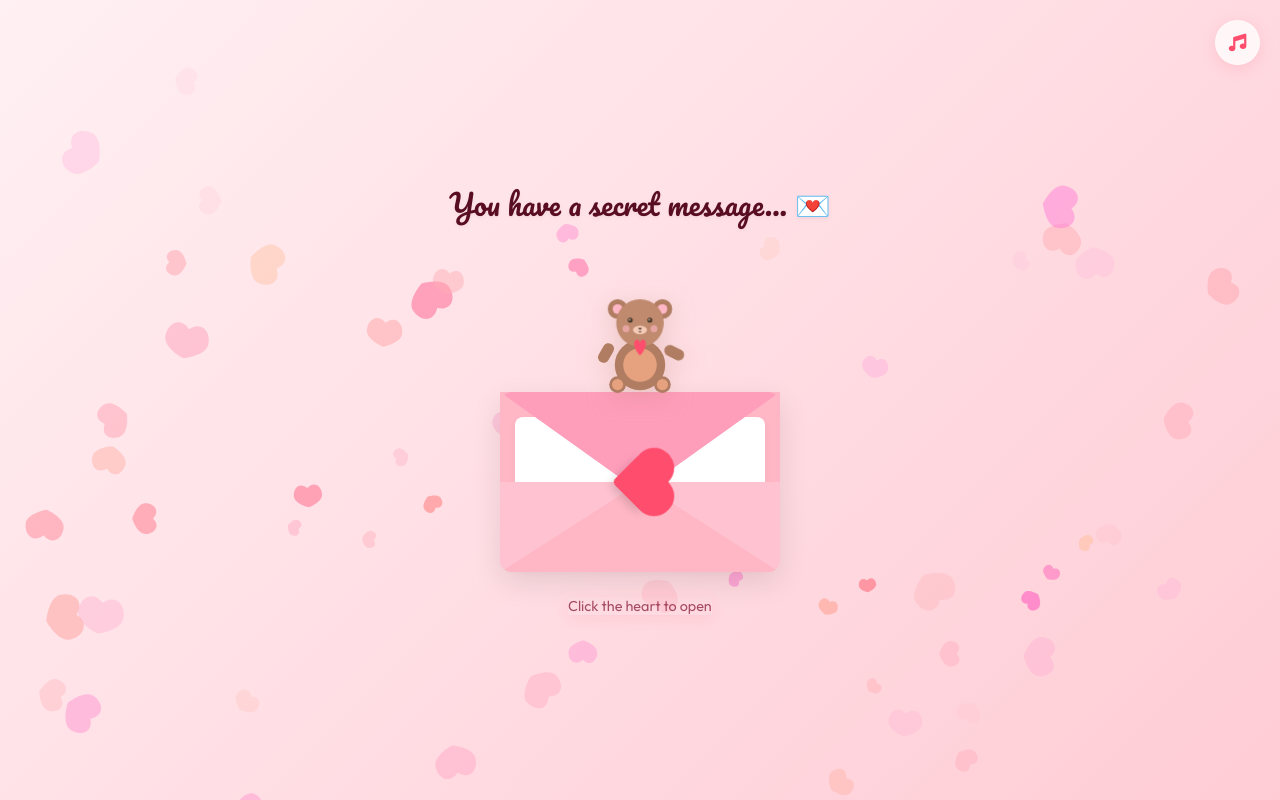
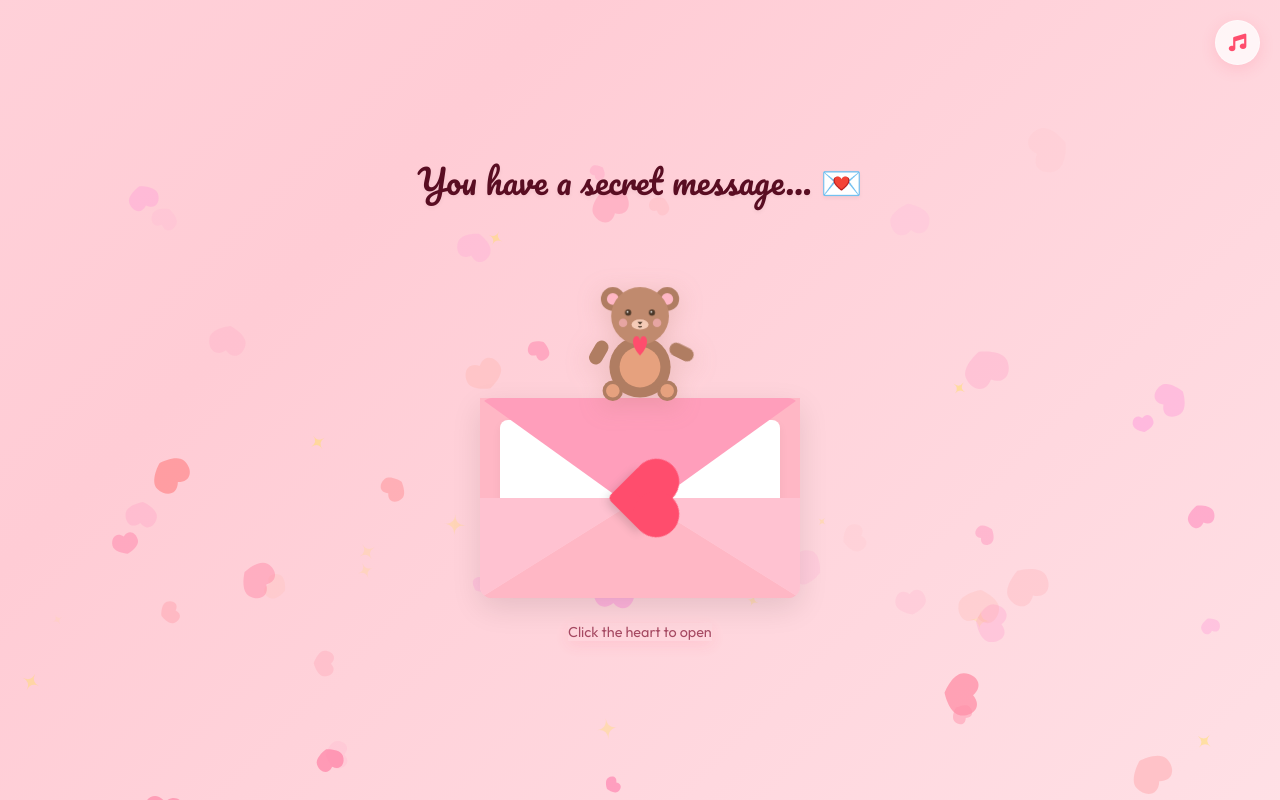
Before and after one commit to dgulati352-cpu/Purpose, a plain HTML site: page index.html in a window 1280 px wide. Drawn offline with nearby package versions, Linux system fonts and the light colour scheme.

Commit message:
feat: add animated teddy, sounds, dynamic reaction gifs, and runaway button

```diff
--- a/script.js
+++ b/script.js
@@ -315,11 +315,19 @@ document.addEventListener('DOMContentLoaded', () => {
         reset() {
             this.x = Math.random() * canvas.width;
             this.y = canvas.height + 20;
-            this.size = Math.random() * 15 + 8;
+            // 70% hearts, 30% sparkles
+            this.type = Math.random() > 0.3 ? 'heart' : 'sparkle';
+            this.size = this.type === 'heart' ? (Math.random() * 15 + 8) : (Math.random() * 8 + 4);
             this.speedY = Math.random() * 1.2 + 0.5;
             this.speedX = Math.random() * 0.8 - 0.4;
             this.opacity = Math.random() * 0.5 + 0.3;
+
+            if (this.type === 'heart') {
                 this.color = `rgba(255, ${Math.floor(Math.random() * 80) + 100}, ${Math.floor(Math.random() * 100) + 120}, ${this.opacity})`;
+            } else {
+                // Sparkles color: pastel gold / pale yellow
+                this.color = `rgba(255, 223, 100, ${this.opacity})`;
+            }
             this.rotSpeed = Math.random() * 0.02 - 0.01;
             this.rotation = Math.random() * Math.PI;
         }
@@ -346,8 +354,8 @@ document.addEventListener('DOMContentLoaded', () => {
             ctx.globalAlpha = Math.max(0, this.opacity);
             ctx.fillStyle = this.color;
 
-            // Draw heart SVG shape on canvas
             ctx.beginPath();
+            if (this.type === 'heart') {
                 const d = this.size;
                 ctx.moveTo(0, -d / 4);
                 ctx.bezierCurveTo(-d / 2, -d * 0.75, -d, -d / 3, -d, d / 4);
@@ -355,6 +363,16 @@ document.addEventListener('DOMContentLoaded', () => {
                 ctx.bezierCurveTo(d / 3, d, d, d * 0.7, d, d / 4);
                 ctx.bezierCurveTo(d, -d / 3, d / 2, -d * 0.75, 0, -d / 4);
                 ctx.fill();
+            } else {
+                // Draw 4-point sparkle star shape
+                const s = this.size;
+                ctx.moveTo(0, -s);
+                ctx.quadraticCurveTo(0, 0, s, 0);
+                ctx.quadraticCurveTo(0, 0, 0, s);
+                ctx.quadraticCurveTo(0, 0, -s, 0);
+                ctx.quadraticCurveTo(0, 0, 0, -s);
+                ctx.fill();
+            }
             ctx.restore();
         }
     }
--- a/style.css
+++ b/style.css
@@ -35,7 +35,15 @@ body {
     align-items: center;
     overflow-x: hidden;
     position: relative;
-    background: linear-gradient(135deg, var(--bg-gradient-start) 0%, var(--bg-gradient-end) 100%);
+    background: linear-gradient(-45deg, #fff0f3, #ffccd5, #ffe3e8, #ffd6e0);
+    background-size: 400% 400%;
+    animation: gradientShift 12s ease infinite;
+}
+
+@keyframes gradientShift {
+    0% { background-position: 0% 50%; }
+    50% { background-position: 100% 50%; }
+    100% { background-position: 0% 50%; }
 }
 
 /* Canvas Background */
@@ -52,7 +60,7 @@ body {
 /* Main Container */
 .container {
     width: 100%;
-    max-width: 480px;
+    max-width: 520px;
     padding: 20px;
     z-index: 10;
     display: flex;
@@ -77,11 +85,11 @@ body {
     background: var(--white-glass);
     backdrop-filter: blur(12px);
     -webkit-backdrop-filter: blur(12px);
-    border: 1px solid var(--border-glass);
+    border: 1.5px solid rgba(255, 255, 255, 0.85);
     border-radius: 24px;
-    padding: 30px 24px;
+    padding: 40px 32px;
     text-align: center;
-    box-shadow: var(--shadow-love);
+    box-shadow: 0 15px 35px rgba(255, 77, 109, 0.15), 0 0 25px rgba(255, 255, 255, 0.5), inset 0 2px 4px rgba(255, 255, 255, 0.8);
     transition: transform 0.3s ease, box-shadow 0.3s ease;
     width: 100%;
     position: relative;
@@ -157,7 +165,7 @@ body {
 
 .instruction-text {
     font-family: var(--font-romantic);
-    font-size: 1.8rem;
+    font-size: 2.1rem;
     color: var(--text-color);
     margin-bottom: 30px;
     text-align: center;
@@ -166,9 +174,9 @@ body {
 }
 
 .teddy-container {
-    width: 140px;
-    height: 140px;
-    margin-bottom: -15px;
+    width: 170px;
+    height: 170px;
+    margin-bottom: -20px;
     z-index: 12;
     filter: drop-shadow(0 6px 12px rgba(176, 125, 98, 0.25));
 }
@@ -210,8 +218,8 @@ body {
 
 .envelope {
     position: relative;
-    width: 280px;
-    height: 180px;
+    width: 320px;
+    height: 200px;
     background: #ffb7c5;
     border-radius: 0 0 12px 12px;
     box-shadow: 0 10px 30px rgba(0,0,0,0.1);
@@ -229,9 +237,9 @@ body {
     top: 0;
     width: 0;
     height: 0;
-    border-left: 140px solid transparent;
-    border-right: 140px solid transparent;
-    border-top: 100px solid #ff9ebb;
+    border-left: 160px solid transparent;
+    border-right: 160px solid transparent;
+    border-top: 115px solid #ff9ebb;
     transform-origin: top;
     z-index: 30;
     transition: transform 0.4s ease 0.2s, z-index 0.2s ease 0.2s;
@@ -248,9 +256,9 @@ body {
     bottom: 0;
     width: 0;
     height: 0;
-    border-left: 140px solid #ffd1dc;
-    border-right: 140px solid #ffd1dc;
-    border-bottom: 90px solid #ffb7c5;
+    border-left: 160px solid #ffd1dc;
+    border-right: 160px solid #ffd1dc;
+    border-bottom: 100px solid #ffb7c5;
     border-radius: 0 0 12px 12px;
     z-index: 20;
 }
@@ -259,34 +267,34 @@ body {
 .pocket::before {
     content: '';
     position: absolute;
-    bottom: -90px;
-    left: -140px;
+    bottom: -100px;
+    left: -160px;
     width: 0;
     height: 0;
-    border-left: 140px solid #ffc2d1;
+    border-left: 160px solid #ffc2d1;
     border-right: 140px solid transparent;
-    border-bottom: 90px solid transparent;
+    border-bottom: 100px solid transparent;
     border-radius: 0 0 0 12px;
 }
 .pocket::after {
     content: '';
     position: absolute;
-    bottom: -90px;
-    right: -140px;
+    bottom: -100px;
+    right: -160px;
     width: 0;
     height: 0;
-    border-right: 140px solid #ffc2d1;
+    border-right: 160px solid #ffc2d1;
     border-left: 140px solid transparent;
-    border-bottom: 90px solid transparent;
+    border-bottom: 100px solid transparent;
     border-radius: 0 0 12px 0;
 }
 
 .letter {
     position: absolute;
-    bottom: 5px;
-    left: 15px;
-    width: 250px;
-    height: 150px;
+    bottom: 8px;
+    left: 20px;
+    width: 280px;
+    height: 170px;
     background: white;
     border-radius: 8px;
     z-index: 15;
@@ -299,7 +307,7 @@ body {
 }
 
 .envelope.open .letter {
-    transform: translateY(-110px);
+    transform: translateY(-120px);
     z-index: 25;
 }
 
@@ -324,8 +332,8 @@ body {
     position: absolute;
     top: 50%;
     left: 50%;
-    width: 40px;
-    height: 40px;
+    width: 46px;
+    height: 46px;
     background: var(--primary-love);
     transform: translate(-50%, -50%) rotate(45deg);
     border-radius: 5px 0 0 5px;
@@ -337,8 +345,8 @@ body {
 .heart::before, .heart::after {
     content: '';
     position: absolute;
-    width: 40px;
-    height: 40px;
+    width: 46px;
+    height: 46px;
     background: var(--primary-love);
     border-radius: 50%;
     transition: background 0.3s ease;
@@ -346,11 +354,11 @@ body {
 
 .heart::before {
     left: 0;
-    top: -20px;
+    top: -23px;
 }
 
 .heart::after {
-    left: 20px;
+    left: 23px;
     top: 0;
 }
 
@@ -381,7 +389,7 @@ body {
 }
 
 .beating-heart {
-    font-size: 3.5rem;
+    font-size: 4rem;
     display: inline-block;
     animation: heartbeat 1.2s infinite cubic-bezier(0.215, 0.61, 0.355, 1);
     filter: drop-shadow(0 4px 8px rgba(255, 77, 109, 0.3));
@@ -417,7 +425,7 @@ body {
 }
 
 .typewriter-text {
-    font-size: 1.15rem;
+    font-size: 1.3rem;
     font-weight: 500;
     line-height: 1.6;
     color: var(--text-color);
@@ -437,7 +445,7 @@ body {
 .proposal-question {
     font-family: var(--font-primary);
     font-weight: 800;
-    font-size: 1.4rem;
+    font-size: 1.6rem;
     color: var(--primary-dark);
     margin-bottom: 25px;
     line-height: 1.4;
@@ -455,9 +463,9 @@ body {
 }
 
 .btn {
-    padding: 12px 32px;
+    padding: 14px 38px;
     font-family: var(--font-primary);
-    font-size: 1.1rem;
+    font-size: 1.2rem;
     font-weight: 700;
     border-radius: 30px;
     border: none;
@@ -503,14 +511,14 @@ body {
 
 .celebration-title {
     font-family: var(--font-romantic);
-    font-size: 2.5rem;
+    font-size: 3.2rem;
     color: var(--primary-love);
     margin-bottom: 10px;
     text-shadow: 0 2px 5px rgba(255, 77, 109, 0.2);
 }
 
 .celebration-subtitle {
-    font-size: 1.05rem;
+    font-size: 1.2rem;
     color: var(--text-light);
     line-height: 1.5;
     margin-bottom: 25px;
@@ -518,7 +526,7 @@ body {
 
 .celebration-gif-container {
     width: 100%;
-    height: 150px;
+    height: 200px;
     display: flex;
     justify-content: center;
     margin-bottom: 20px;
```
Also changed, not shown: 2 other files. Lines whose indentation alone changed are shown as unchanged.
